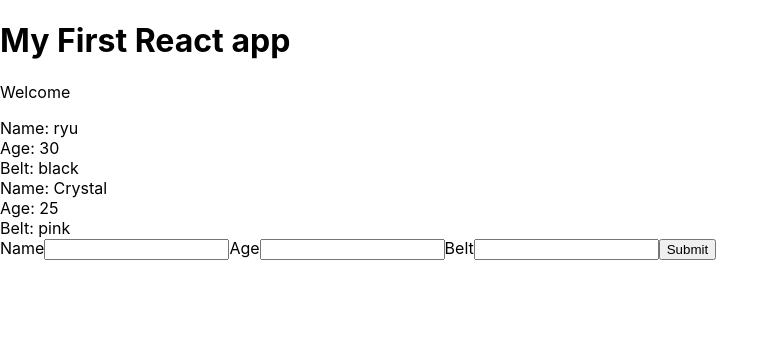
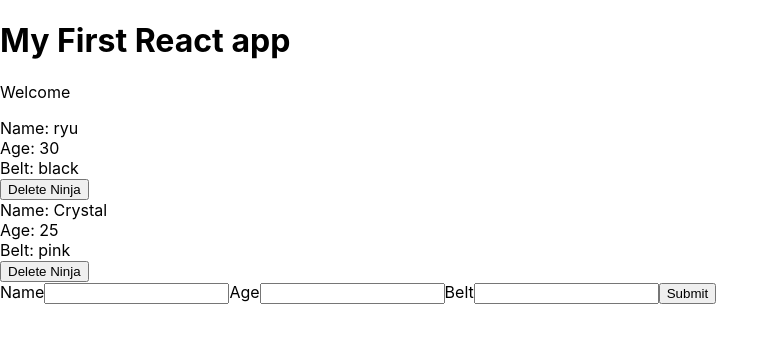
Before and after one commit to cruzgerman216/TheRoadToReactPractice, a React (Create React App) app in the folder trtr/: page / in a window 1280 px wide. Shown: the top 342 px of the page, without its empty margins (0-779 px from the left). Built offline with nearby package versions, Linux system fonts and the light colour scheme.

Commit message:
modified:   trtr/src/App.js 	modified:   trtr/src/components/Ninjas.js

```diff
--- a/trtr/src/App.js
+++ b/trtr/src/App.js
@@ -18,12 +18,22 @@
       ninjas: ninjas
     });
   };
+
+  deleteNinja = id => {
+    let ninjas = this.state.ninjas.filter(ninja => {
+      return ninja.id !== id;
+    });
+
+    this.setState({
+      ninjas: ninjas
+    });
+  };
   render() {
     return (
       <div className="app-content">
         <h1>My First React app</h1>
         <p>Welcome</p>
-        <Ninjas ninjas={this.state.ninjas} />
+        <Ninjas deleteNinja={this.deleteNinja} ninjas={this.state.ninjas} />
         <AddNinja addNinja={this.addNinja} />
       </div>
     );
--- a/trtr/src/components/Ninjas.js
+++ b/trtr/src/components/Ninjas.js
@@ -1,12 +1,19 @@
 import React from "react";
 
-const Ninjas = ({ ninjas }) => {
+const Ninjas = ({ ninjas, deleteNinja }) => {
   const ninjaslist = ninjas.map(ninja => {
     return ninja.age > 20 ? (
       <div className="ninja" key={ninja.id}>
         <div> Name: {ninja.name}</div>
         <div>Age: {ninja.age} </div>
         <div>Belt: {ninja.belt}</div>
+        <button
+          onClick={() => {
+            deleteNinja(ninja.id);
+          }}
+        >
+          Delete Ninja
+        </button>
       </div>
     ) : null;
   });
```
